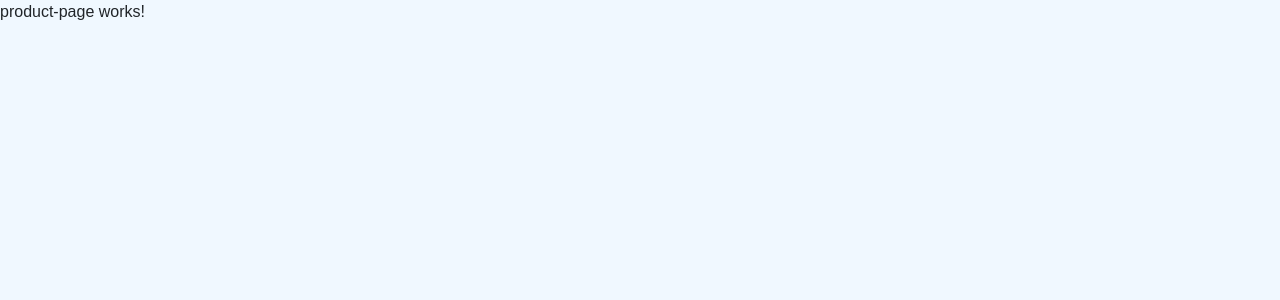
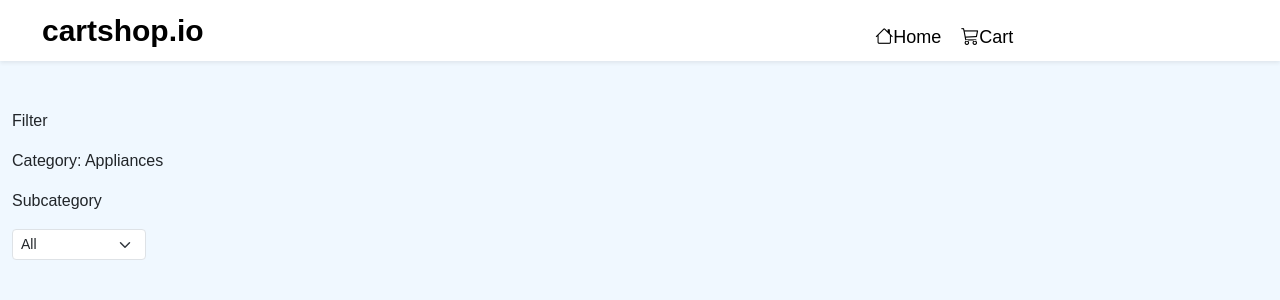
Before and after one commit to UchithmaSenevirathne/Angular-E-commerce-App, an Angular app: page /product-page/appliances in a window 1280 px wide. Shown: the top 300 px of the page. Built offline with nearby package versions, Linux system fonts and the light colour scheme.

Commit message:
create filter products

```diff
--- a/src/app/product-page/product-page.component.html
+++ b/src/app/product-page/product-page.component.html
@@ -1 +1,25 @@
-<p>product-page works!</p>
+<app-navbar></app-navbar>
+<main class="container-fluid mt-5 mb-5">
+
+    <div class="row pageBox">
+
+        <div class="col-lg-4 col-12">
+            <!-- filter  -->
+            <p>Filter</p>
+            <p>Category: {{getParamValue | titlecase}}</p>
+            <p>Subcategory </p>
+            <div class="col-lg-4">
+                <select class="form-select form-select-sm" (change)="filterSelect($event)">
+                    <option value="all">All</option>
+                    <option *ngFor="let data of getSubCategoryOption" value="{{data.subcategories}}">
+                        {{data.subcategories}}</option>
+                </select>
+            </div>
+        </div>
+
+
+
+
+    </div>
+
+</main>
```
